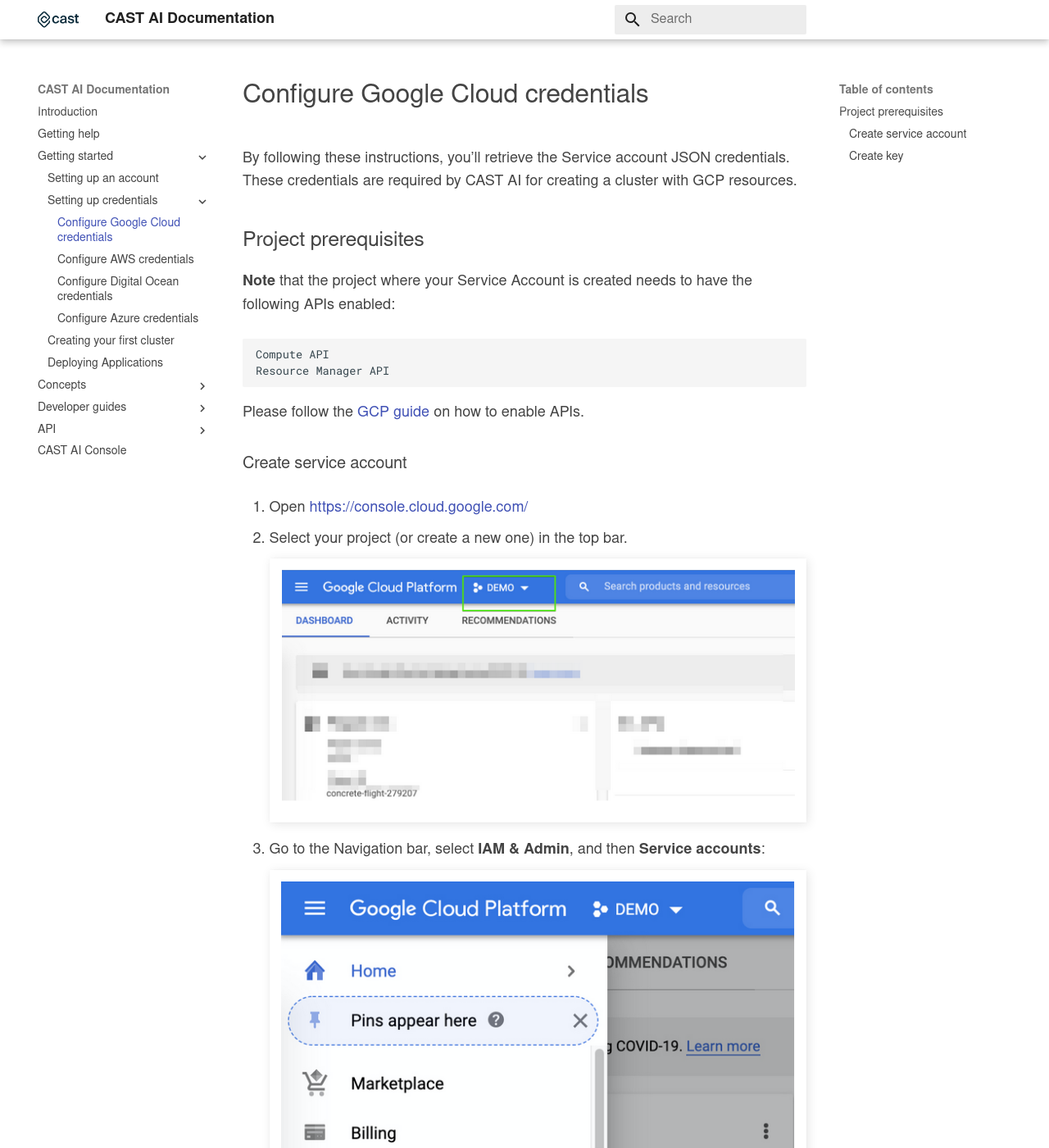
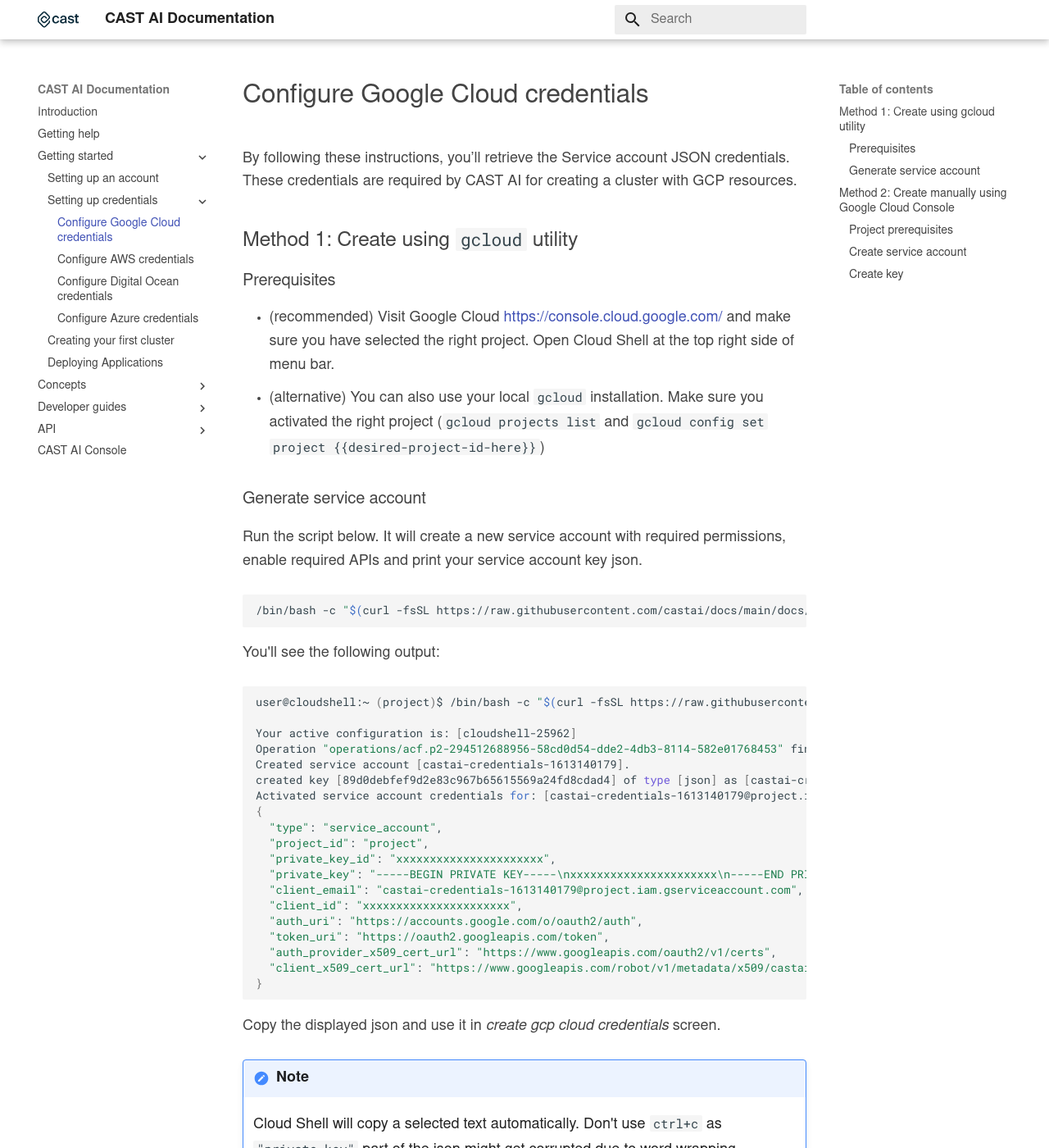
Before and after one commit to castai/docs, an MkDocs documentation site: the page built from docs/getting-started/configuring-gcp-credentials.md, in a window 1280 px wide and 1400 px high. Shown: the whole window at 82% size. Built offline with MkDocs 1.6.1 and Material for MkDocs 9.7.7, drawn with Linux system fonts in a browser that asks for light colours; some web fonts are replaced; some of the changed text lies outside the part shown.

Commit message:
getting started - gcp - add second method of creating service account using gcloud

````diff
--- a/docs/getting-started/configuring-gcp-credentials.md
+++ b/docs/getting-started/configuring-gcp-credentials.md
@@ -3,11 +3,58 @@
 By following these instructions, you’ll retrieve the Service account JSON credentials. These credentials are required by
 CAST AI for creating a cluster with GCP resources.
 
-## Project prerequisites
+## Method 1: Create using `gcloud` utility
+
+### Prerequisites
+
+- (recommended) Visit Google Cloud <https://console.cloud.google.com/> and make sure you have selected the right project. Open Cloud Shell at the top right side of menu bar.
+- (alternative) You can also use your local `gcloud` installation. Make sure you activated the right project (`gcloud projects list` and `gcloud config set project {{desired-project-id-here}}`)
+
+### Generate service account
+
+Run the script below. It will create a new service account with required permissions, enable required APIs and print your service account key json.
+
+```bash
+/bin/bash -c "$(curl -fsSL https://raw.githubusercontent.com/castai/docs/main/docs/getting-started/configuring-gcp-credentials/script.sh)"
+```
+
+You'll see the following output:
+
+```bash
+user@cloudshell:~ (project)$ /bin/bash -c "$(curl -fsSL https://raw.githubusercontent.com/castai/docs/main/docs/getting-started/configuring-gcp-credentials/script.sh)"
+
+Your active configuration is: [cloudshell-25962]
+Operation "operations/acf.p2-294512688956-58cd0d54-dde2-4db3-8114-582e01768453" finished successfully.
+Created service account [castai-credentials-1613140179].
+created key [89d0debfef9d2e83c967b65615569a24fd8cdad4] of type [json] as [castai-credentials-1613140179.json] for [castai-credentials-1613140179@project.iam.gserviceaccount.com]
+Activated service account credentials for: [castai-credentials-1613140179@project.iam.gserviceaccount.com]
+{
+  "type": "service_account",
+  "project_id": "project",
+  "private_key_id": "xxxxxxxxxxxxxxxxxxxxxx",
+  "private_key": "-----BEGIN PRIVATE KEY-----\nxxxxxxxxxxxxxxxxxxxxxx\n-----END PRIVATE KEY-----\n",
+  "client_email": "castai-credentials-1613140179@project.iam.gserviceaccount.com",
+  "client_id": "xxxxxxxxxxxxxxxxxxxxxx",
+  "auth_uri": "https://accounts.google.com/o/oauth2/auth",
+  "token_uri": "https://oauth2.googleapis.com/token",
+  "auth_provider_x509_cert_url": "https://www.googleapis.com/oauth2/v1/certs",
+  "client_x509_cert_url": "https://www.googleapis.com/robot/v1/metadata/x509/castai-credentials-1613140179%40project.iam.gserviceaccount.com"
+}
+```
+
+Copy the displayed json and use it in _create gcp cloud credentials_ screen.
+
+!!! note
+    Cloud Shell will copy a selected text automatically. Don't use `ctrl+c` as `"private_key"` part of the json might get corrupted due to word wrapping.
+
+## Method 2: Create manually using Google Cloud Console
+
+### Project prerequisites
 
 **Note** that the project where your Service Account is created needs to have the following APIs enabled:
 
 ```
+IAM API
 Compute API
 Resource Manager API
 ```
@@ -20,21 +67,21 @@
 
 2. Select your project (or create a new one) in the top bar.
 
-    ![](configuring-gcp-credentials/gcp1.png)
+   ![](configuring-gcp-credentials/gcp1.png)
 
 3. Go to the Navigation bar, select **IAM & Admin**, and then **Service accounts**:
 
-    ![](configuring-gcp-credentials/gcp2.png)
+   ![](configuring-gcp-credentials/gcp2.png)
 
 4. Click **Create service account**:
 
-    ![](configuring-gcp-credentials/gcp3.png)
+   ![](configuring-gcp-credentials/gcp3.png)
 
-    Enter the preferred **Service account name** and **description**. Click **Create**
+   Enter the preferred **Service account name** and **description**. Click **Create**
 
-    ![](configuring-gcp-credentials/gcp4.png)
+   ![](configuring-gcp-credentials/gcp4.png)
 
-    Add the following roles to the created account:
+   Add the following roles to the created account:
 
     ```
     roles/compute.admin
@@ -45,12 +92,12 @@
     roles/iam.projectIAMAdmin
     ```
 
-    Click **Save**.
+   Click **Save**.
 
-    ![](configuring-gcp-credentials/gcp5.png)
-    In the last step of the service account creation, click **Done** without entering any data.
+   ![](configuring-gcp-credentials/gcp5.png)
+   In the last step of the service account creation, click **Done** without entering any data.
 
-    ![](configuring-gcp-credentials/gcp6.png)
+   ![](configuring-gcp-credentials/gcp6.png)
 
 ### Create key
 
````
Also changed, not shown: 1 other file.
